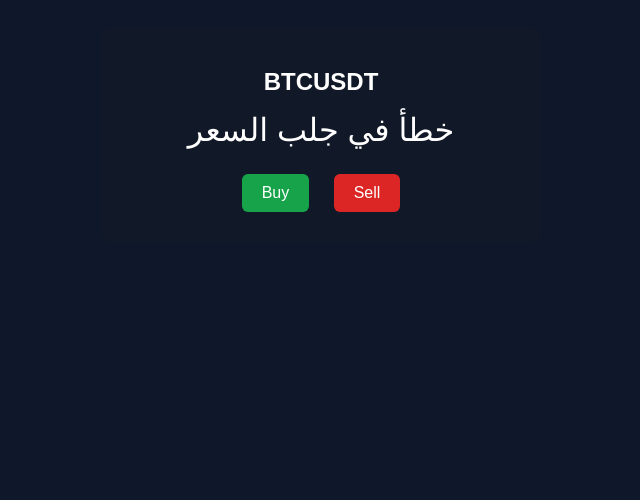
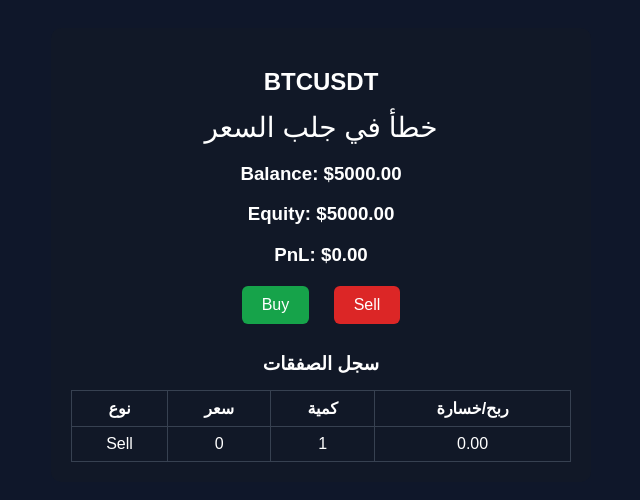
Before and after one commit to midolaidlaid-ux/mini-prop-app, a website: page dashboard.html in a window 1280 px wide. Both pictures are taken after a click on the button "Sell". Shown: the whole page, without its empty margins (319-959 px from the left). Drawn offline with Linux system fonts and the light colour scheme; no server answers.

Commit message:
Update dashboard.html
.

```diff
--- a/dashboard.html
+++ b/dashboard.html
@@ -18,16 +18,16 @@
       background: #111827;
       border-radius: 10px;
       padding: 20px;
-      max-width: 400px;
+      max-width: 500px;
       margin: auto;
     }
 
-    h2 {
+    h2, h3 {
       margin-bottom: 10px;
     }
 
     #btc-price {
-      font-size: 32px;
+      font-size: 28px;
       margin: 15px 0;
     }
 
@@ -49,6 +49,21 @@
       background: #dc2626;
       color: white;
     }
+
+    table {
+      width: 100%;
+      margin-top: 15px;
+      border-collapse: collapse;
+      text-align: center;
+    }
+
+    table, th, td {
+      border: 1px solid #374151;
+    }
+
+    th, td {
+      padding: 8px;
+    }
   </style>
 </head>
 
@@ -58,29 +73,97 @@
     <h2>BTCUSDT</h2>
     <div id="btc-price">Loading...</div>
 
+    <h3>Balance: $<span id="balance">5000</span></h3>
+    <h3>Equity: $<span id="equity">5000</span></h3>
+    <h3>PnL: $<span id="pnl">0</span></h3>
+
     <button class="buy">Buy</button>
     <button class="sell">Sell</button>
+
+    <h3>سجل الصفقات</h3>
+    <table id="trades-table">
+      <thead>
+        <tr>
+          <th>نوع</th>
+          <th>سعر</th>
+          <th>كمية</th>
+          <th>ربح/خسارة</th>
+        </tr>
+      </thead>
+      <tbody></tbody>
+    </table>
   </div>
 
   <script>
+    let balance = 5000;
+    let equity = 5000;
+    let pnl = 0;
+    let trades = [];
+    let btcPrice = 0;
+
     async function loadBTCPrice() {
       try {
-        const response = await fetch(
+        const res = await fetch(
           "https://prop-backend-32qf.onrender.com/price/crypto/btc"
         );
-        const data = await response.json();
-
-        document.getElementById("btc-price").innerText =
-          data.price.toFixed(2) + " $";
+        const data = await res.json();
+        btcPrice = Number(data.price.toFixed(2));
+        document.getElementById("btc-price").innerText = btcPrice + " $";
       } catch (err) {
-        document.getElementById("btc-price").innerText =
-          "خطأ في جلب السعر";
+        document.getElementById("btc-price").innerText = "خطأ في جلب السعر";
       }
     }
 
-    // تحديث السعر كل ثانية
     setInterval(loadBTCPrice, 1000);
     loadBTCPrice();
+
+    function updateDisplay() {
+      document.getElementById("balance").innerText = balance.toFixed(2);
+      document.getElementById("equity").innerText = equity.toFixed(2);
+      document.getElementById("pnl").innerText = pnl.toFixed(2);
+
+      const tbody = document.querySelector("#trades-table tbody");
+      tbody.innerHTML = "";
+      trades.forEach(trade => {
+        const row = document.createElement("tr");
+        row.innerHTML = `
+          <td>${trade.type}</td>
+          <td>${trade.price}</td>
+          <td>${trade.amount}</td>
+          <td>${trade.profit.toFixed(2)}</td>
+        `;
+        tbody.appendChild(row);
+      });
+    }
+
+    function addTrade(type) {
+      const amount = 1; // 1 BTC افتراضي للتجربة
+      let profit = 0;
+
+      if (type === "Buy") {
+        // إذا ربح/خسارة + تحديث Equity
+        profit = (btcPrice - btcPrice) * amount; // البداية صفر
+      } else if (type === "Sell") {
+        profit = (btcPrice - btcPrice) * amount; // البداية صفر
+      }
+
+      pnl += profit;
+      equity = balance + pnl;
+
+      // تطبيق شروط التحدي
+      if (pnl > 200) pnl = 200;
+      if (pnl < -200) pnl = -200;
+      if (equity < 4600) equity = 4600;
+      if (equity > 6000) equity = 6000;
+
+      trades.push({ type, price: btcPrice, amount, profit });
+      updateDisplay();
+    }
+
+    document.querySelector(".buy").addEventListener("click", () => addTrade("Buy"));
+    document.querySelector(".sell").addEventListener("click", () => addTrade("Sell"));
+
+    updateDisplay();
   </script>
 
 </body>
```
